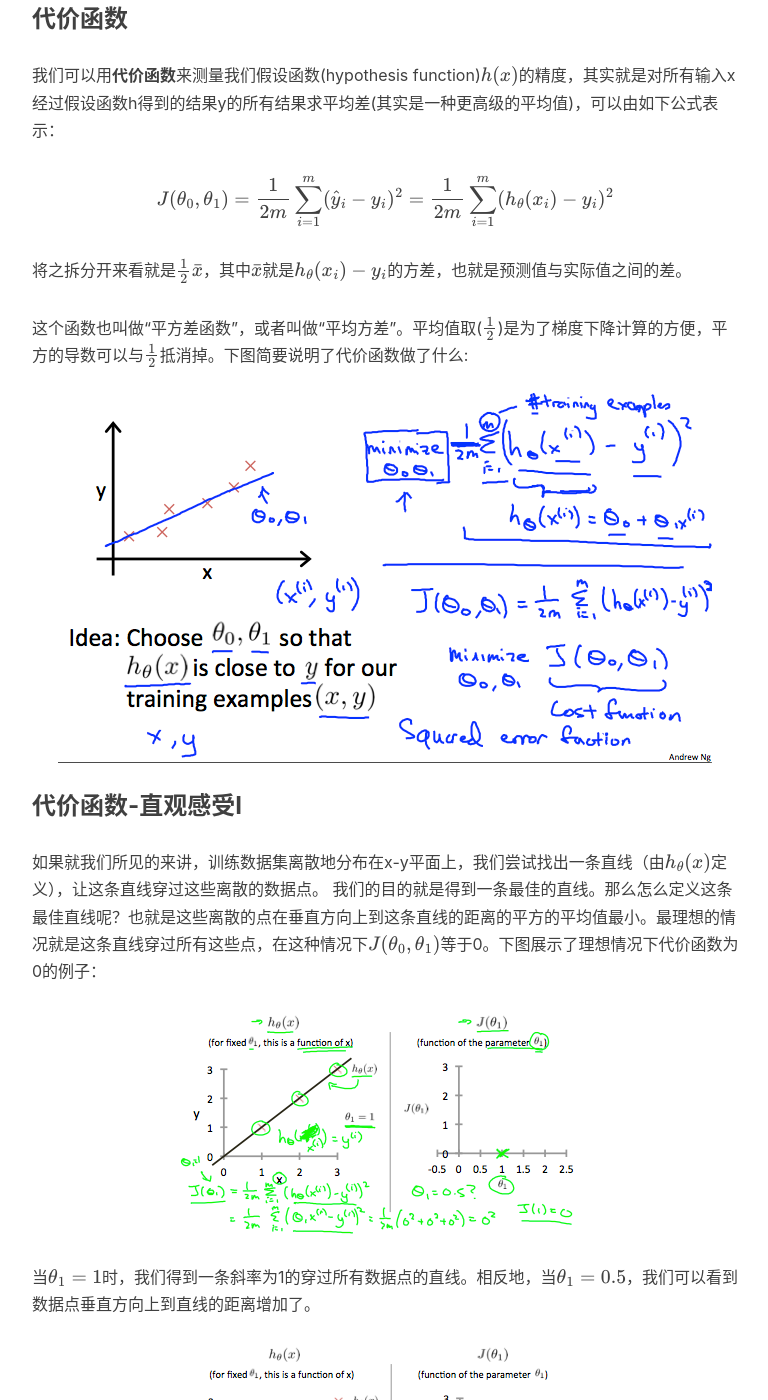
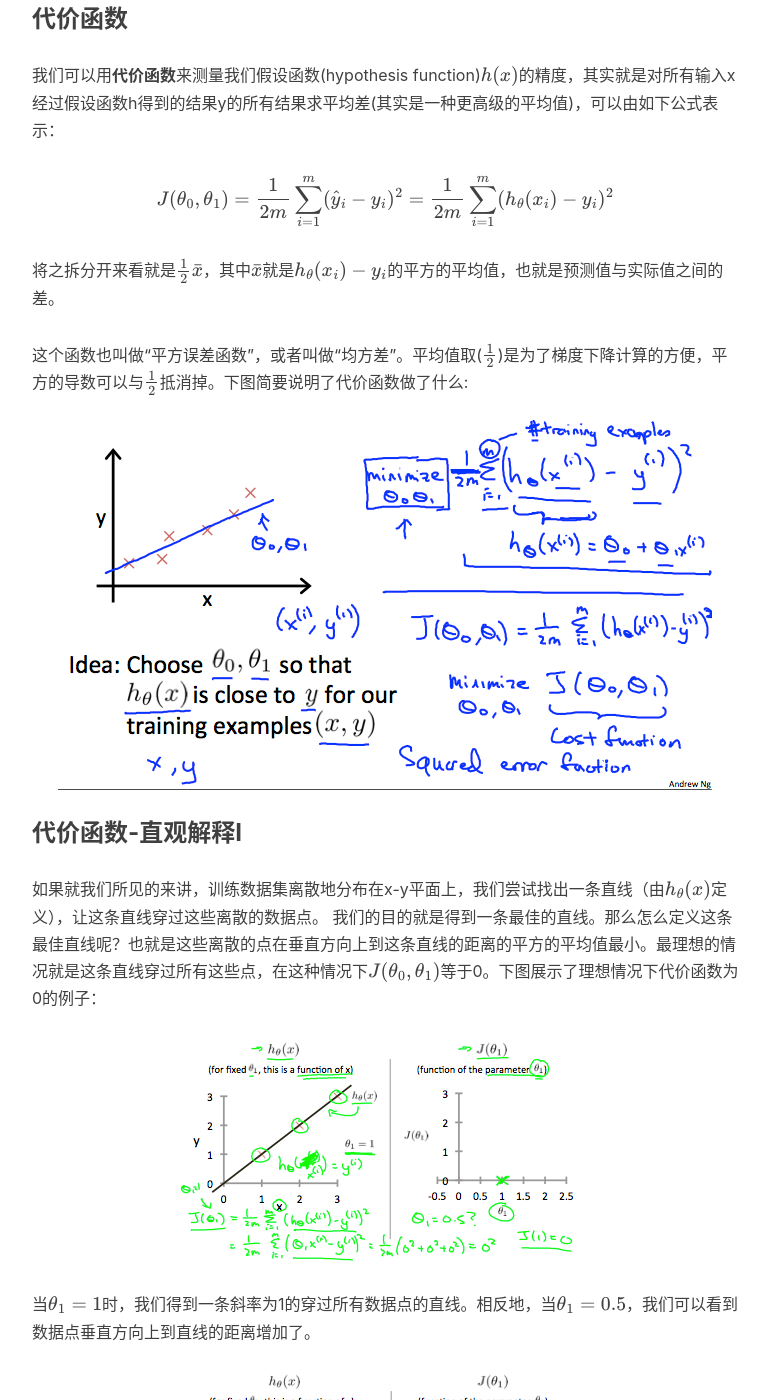
Before and after one commit to Jeremywoo/Jeremywoo.github.io, a Jekyll site: the page built from _posts/2017-11-23-Coursera-Machine-Learning-Andrew-Ng-Week1.markdown, in a window 1280 px wide and 1400 px high, scrolled down 2672 px. Shown: the whole window, without its empty margins (233-1001 px from the left). Built offline with Jekyll 4.4.1, drawn with Linux system fonts in a browser that asks for light colours; nearby versions of some CDN libraries; formulas are drawn with MathJax 3; comment, search, counter and statistics services are not loaded; some of the changed text lies outside the part shown.

Commit message:
fix some misunderstandings

```diff
--- a/_posts/2017-11-23-Coursera-Machine-Learning-Andrew-Ng-Week1.markdown
+++ b/_posts/2017-11-23-Coursera-Machine-Learning-Andrew-Ng-Week1.markdown
@@ -61,11 +61,11 @@ tags:
 
 $$ J(\theta_0,\theta_1)=\frac{1}{2m}\sum_{i=1}^{m}(\hat{y}_i-y_i)^2=\frac{1}{2m}\sum_{i=1}^{m}(h_{\theta}(x_i)-y_i)^2 $$
 
-将之拆分开来看就是\\(\frac{1}{2}\bar{x}\\)，其中\\(\bar{x}\\)就是\\(h_\theta(x_i)-y_i\\)的方差，也就是预测值与实际值之间的差。
+将之拆分开来看就是\\(\frac{1}{2}\bar{x}\\)，其中\\(\bar{x}\\)就是\\(h_\theta(x_i)-y_i\\)的平方的平均值，也就是预测值与实际值之间的差。
 
-这个函数也叫做“平方差函数”，或者叫做“平均方差”。平均值取(\\(\frac{1}{2}\\))是为了梯度下降计算的方便，平方的导数可以与\\(\frac{1}{2}\\)抵消掉。下图简要说明了代价函数做了什么:![](http://wuyangmbb.github.io/img/in-post/machine_learning/coursera_stanford_andrew_ng/week1/what_cost_function_does.png)
+这个函数也叫做“平方误差函数”，或者叫做“均方差”。平均值取(\\(\frac{1}{2}\\))是为了梯度下降计算的方便，平方的导数可以与\\(\frac{1}{2}\\)抵消掉。下图简要说明了代价函数做了什么:![](http://wuyangmbb.github.io/img/in-post/machine_learning/coursera_stanford_andrew_ng/week1/what_cost_function_does.png)
 
-### 代价函数-直观感受I
+### 代价函数-直观解释I
 如果就我们所见的来讲，训练数据集离散地分布在x-y平面上，我们尝试找出一条直线（由\\(h_\theta(x)\\)定义），让这条直线穿过这些离散的数据点。
 我们的目的就是得到一条最佳的直线。那么怎么定义这条最佳直线呢？也就是这些离散的点在垂直方向上到这条直线的距离的平方的平均值最小。最理想的情况就是这条直线穿过所有这些点，在这种情况下\\(J(\theta_0,\theta_1)\\)等于0。下图展示了理想情况下代价函数为0的例子：![](http://wuyangmbb.github.io/img/in-post/machine_learning/coursera_stanford_andrew_ng/week1/cost_function_of_1.png)
 
@@ -75,7 +75,7 @@ $$ J(\theta_0,\theta_1)=\frac{1}{2m}\sum_{i=1}^{m}(\hat{y}_i-y_i)^2=\frac{1}{2m}
 
 因此作为目标，我们应该最小化代价函数。在本例中，\\(\theta_1=1\\)就是我们的目标最小值。
 
-### 代价函数-直观感受II
+### 代价函数-直观解释II
 等值线图是由许多等值线组成的图。有两个变量的函数的等值线在在同一条线上的所有点对应的值都是相等的。如下图右图所示：![](http://wuyangmbb.github.io/img/in-post/machine_learning/coursera_stanford_andrew_ng/week1/contour_plot.png)
 
 同一颜色的线所得到的代价函数的值都相同。例如图中同一条绿色线上的三个点的\\(J(\theta_0,\theta_1)\\)值都相同。右图中绿色带圈的X点表示左图中直线(\\(\theta_0=800,\theta_1=-0.15\\))所对应的代价函数值。取另一个\\(h(x)\\)并绘制其等值线图，得到如下图所示：![](http://wuyangmbb.github.io/img/in-post/machine_learning/coursera_stanford_andrew_ng/week1/contour_plot_2.png)
@@ -100,7 +100,7 @@ $$\theta_j:=\theta_j-\alpha\frac{\partial}{\partial\theta_j}J(\theta_0,\theta_1)
 
 在每一次迭代中，应该同步更新参数\\(\theta_0,\theta_1,,...,\theta_n\\)。如果先更新前一个参数然后代入更新下一个参数将会出错，如图所示：![](http://wuyangmbb.github.io/img/in-post/machine_learning/coursera_stanford_andrew_ng/week1/simultaneously_update.png)
 
-### 梯度下降直观感受
+### 梯度下降直观解释
 为了对梯度下降有更直观地感受，我们忽略参数\\(\theta_0\\)，只保留\\(\theta_1\\)，于是我们可以得到如下方程，并尝试对其进行迭代直到收敛：
 
 $$\theta_1:=\theta_1-\alpha\frac{d}{d\theta_1}J(\theta_1)$$
@@ -109,7 +109,7 @@ $$\theta_1:=\theta_1-\alpha\frac{d}{d\theta_1}J(\theta_1)$$
 
 从另一方面说明，我们应该调整我们参数\\(\alpha\\)使得梯度下降算法在合理的时间内收敛。收敛失败或者收敛时间太长都表明\\(\alpha\\)的不合理。![](http://wuyangmbb.github.io/img/in-post/machine_learning/coursera_stanford_andrew_ng/week1/gradient_descent_about_alpha.png)
 
-#### 所以在步进值\\(\alpha\\)固定的情况下我们的梯度下降是如何收敛的呢？
+#### 所以在步进值\\(\alpha\\)固定的情况下梯度下降是如何收敛的呢？
 收敛的直观感受就是\\(\frac{d}{d\theta_1}J(\theta_1)=0\\)，也就是说我们的凸函数\\(J(\theta_1)\\)达到最小值（\\(J(\theta_1)\\)始终为凸函数）。在最小值处导数始终为0，于是我们得到：
 
 $$\theta_1:=\theta_1-\alpha*0$$
```
Also changed, not shown: other parts of _posts/2017-11-23-Coursera-Machine-Learning-Andrew-Ng-Week1.markdown (+1 -1 lines).
